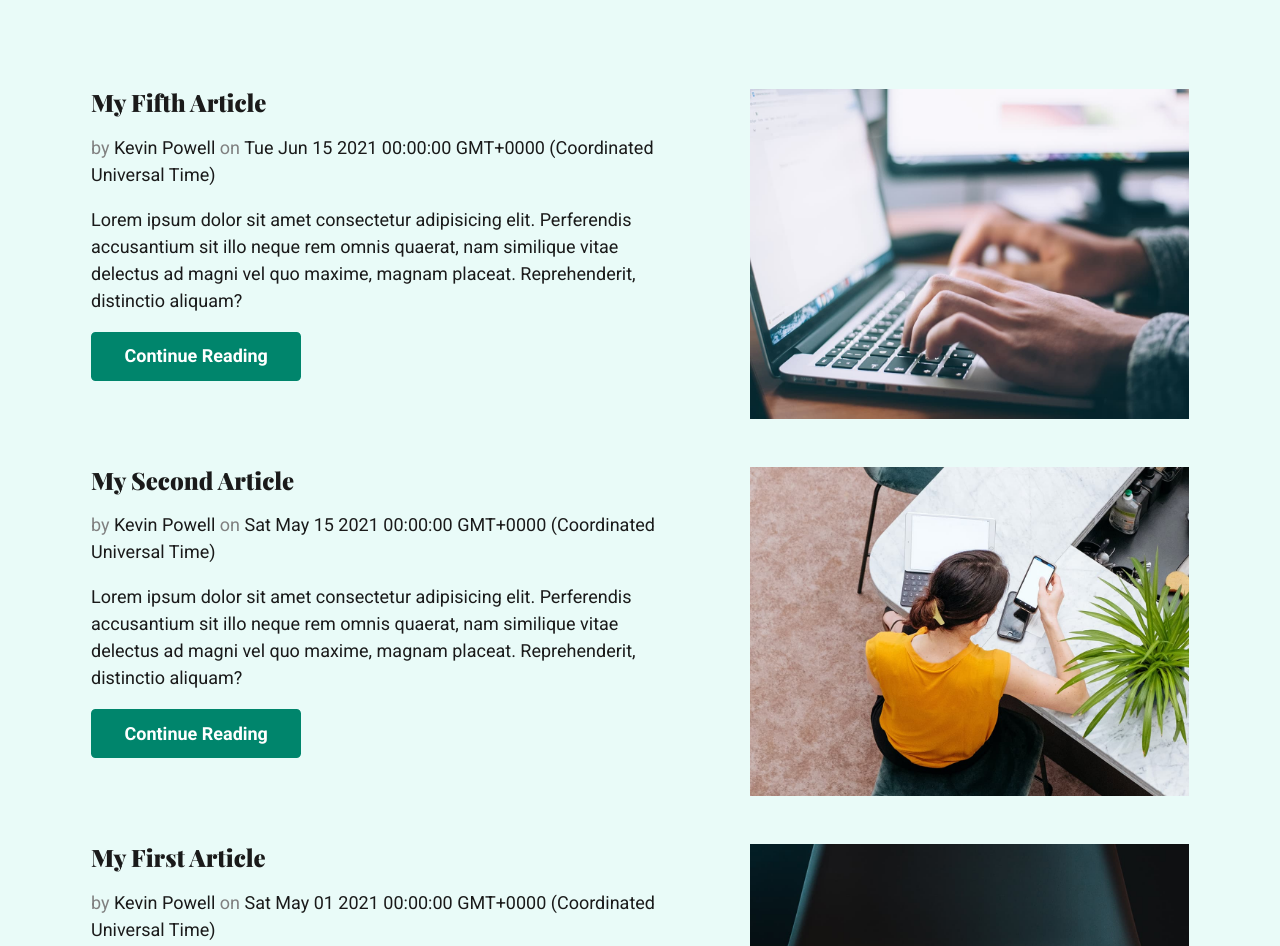
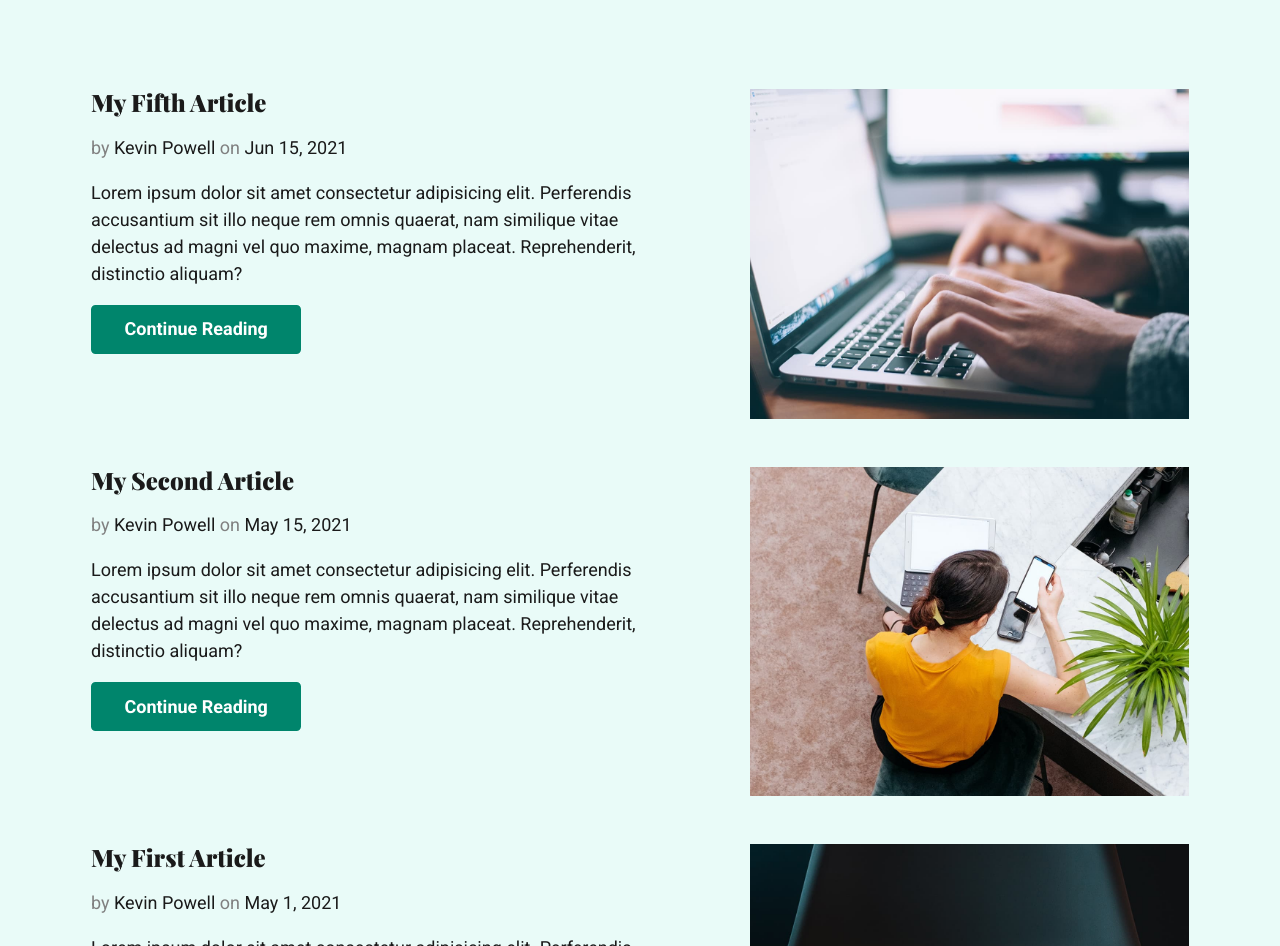
Before and after one commit to redpandaathome/11ty-blog-2nd, an Eleventy site: page src/index.njk in a window 1280 px wide. Shown: the part 980-1926 px from the top of the page. Built offline with nearby package versions, Linux system fonts and the light colour scheme; Eleventy itself is replaced by a stand-in of ours; files that its build step writes are made by us from their sources.

Commit message:
date format

```diff
--- a/src/_includes/article-snippet.njk
+++ b/src/_includes/article-snippet.njk
@@ -4,7 +4,7 @@
       <h3 class="snippet__title">
          <a href="{{ post.url }}">{{ post.data.title }}</a>
       </h3>
-      <p class="snippet__meta">by <span>{{ post.data.author }}</span> on <span>{{ post.data.date }}</span></p>
+      <p class="snippet__meta">by <span>{{ post.data.author }}</span> on <span>{{ post.data.date | postDate }}</span></p>
       <p class="snippet__body">{{ post.data.description }}</p>
       <a href="{{ post.url }}" class="btn btn--primary">Continue Reading</a>
    </article>
```
Also changed, not shown: .eleventy.js.
